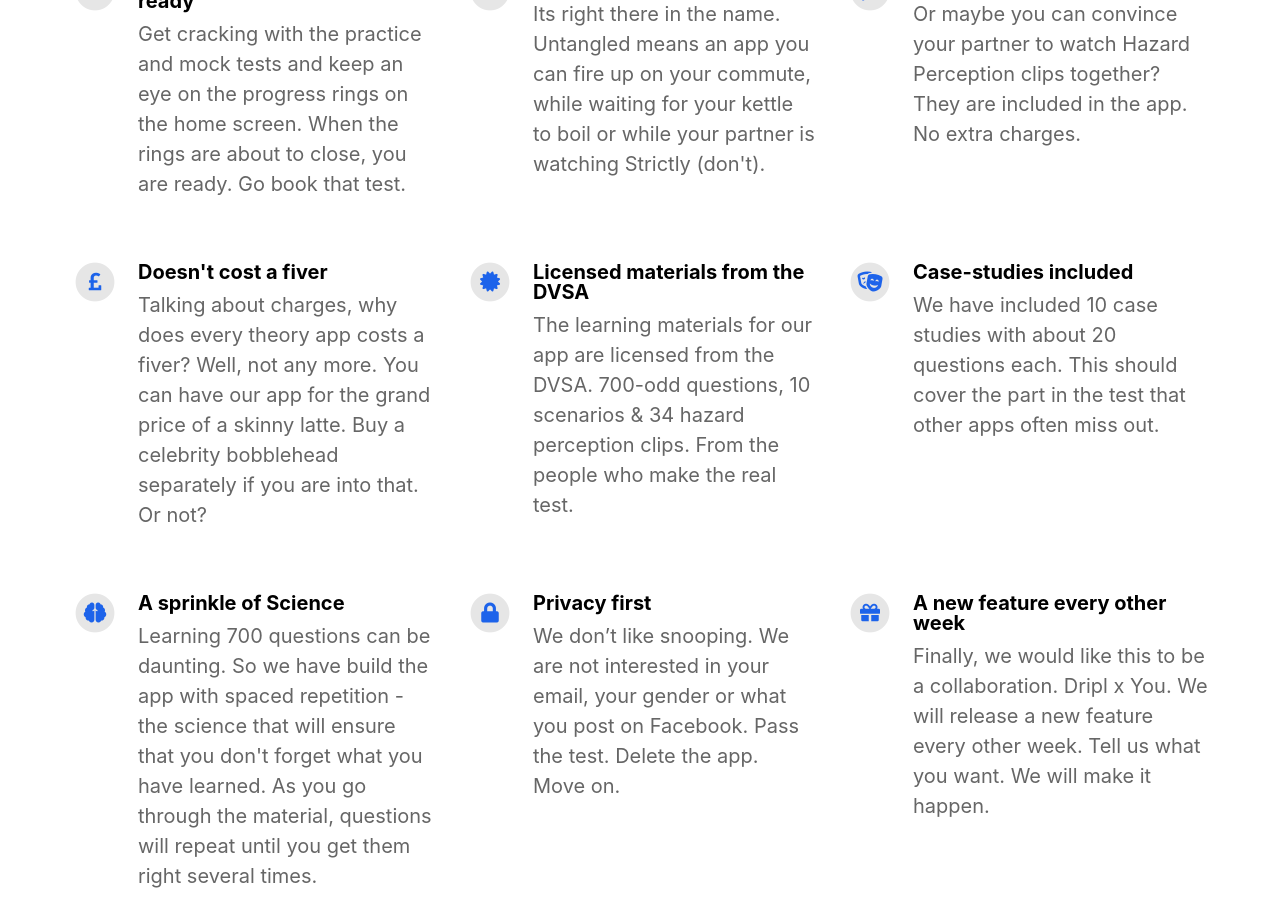
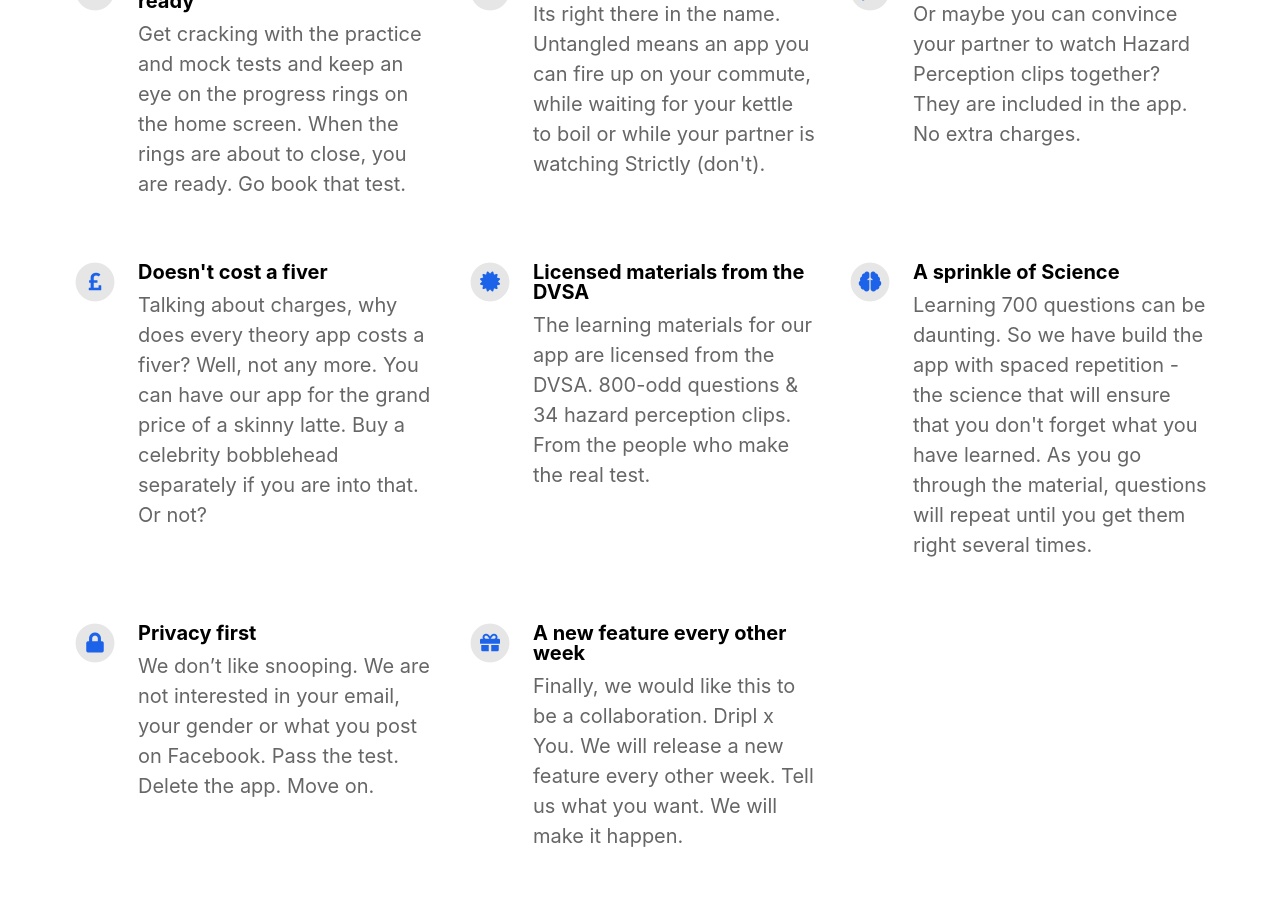
Before and after one commit to alixedi/adi-landing-page, a Jekyll site: the page built from index.html, in a window 1280 px wide and 900 px high, scrolled down 1113 px. Built offline with Jekyll 4.4.1, drawn with Linux system fonts in a browser that asks for light colours; nearby versions of some CDN libraries.

Commit message:
Remove case studies.

```diff
--- a/_config.yml
+++ b/_config.yml
@@ -63,12 +63,8 @@ features:
     fontawesome_icon_name: pound-sign
 
   - title: Licensed materials from the DVSA
-    description: The learning materials for our app are licensed from the DVSA. 700-odd questions, 10 scenarios & 34 hazard perception clips. From the people who make the real test.
+    description: The learning materials for our app are licensed from the DVSA. 800-odd questions & 34 hazard perception clips. From the people who make the real test.
     fontawesome_icon_name: certificate
-
-  - title: Case-studies included
-    description: We have included 10 case studies with about 20 questions each. This should cover the part in the test that other apps often miss out.
-    fontawesome_icon_name: theater-masks
 
   - title: A sprinkle of Science
     description: Learning 700 questions can be daunting. So we have build the app with spaced repetition - the science that will ensure that you don't forget what you have learned. As you go through the material, questions will repeat until you get them right several times.
```
